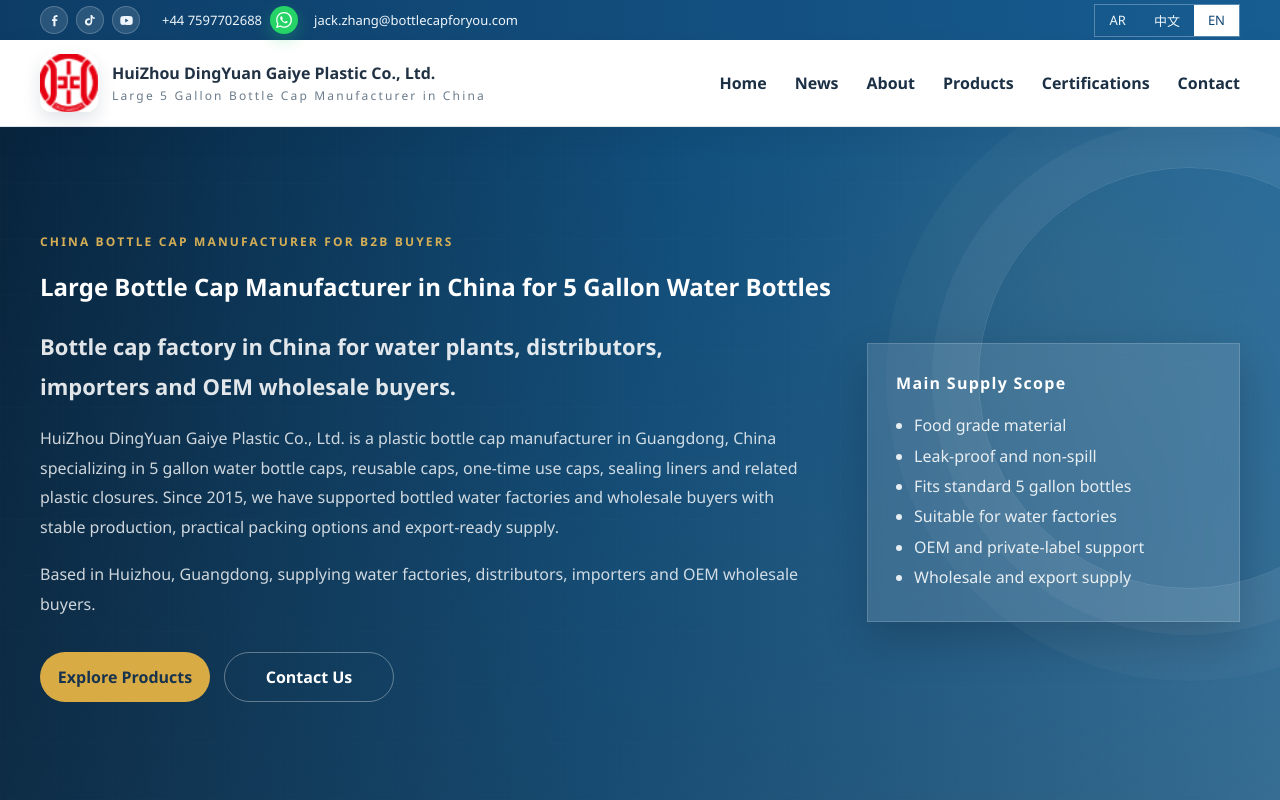
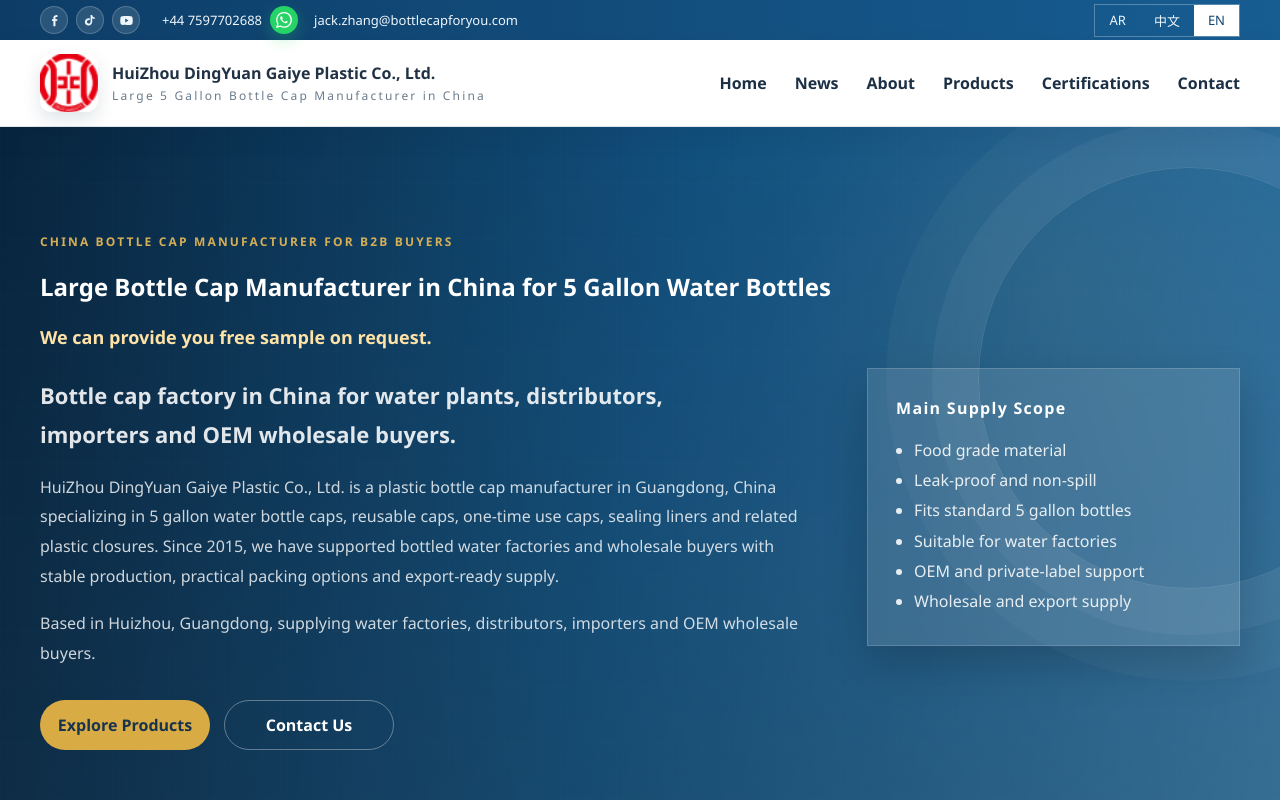
Before and after one commit to ahsih/BottleCapForYou, an Angular app in the folder BottleCapForYou/ClientApp/: page / in a window 1280 px wide. Shown: the top 800 px of the page. Built offline with nearby package versions, Linux system fonts and the light colour scheme.

Commit message:
Added free sample
Added free sample

```diff
--- a/BottleCapForYou/ClientApp/src/app/home/home.component.css
+++ b/BottleCapForYou/ClientApp/src/app/home/home.component.css
@@ -325,6 +325,15 @@
   color: rgba(255, 255, 255, 0.88);
   font-size: 22px;
   line-height: 1.8;
+  font-weight: 700;
+}
+
+.hero__sample-note {
+  max-width: 720px;
+  margin: 16px 0 0;
+  color: #ffe2a5;
+  font-size: 18px;
+  line-height: 1.6;
   font-weight: 700;
 }
 
--- a/BottleCapForYou/ClientApp/src/app/home/home.component.html
+++ b/BottleCapForYou/ClientApp/src/app/home/home.component.html
@@ -136,6 +136,7 @@
       <div class="hero__copy">
         <p class="hero__tag">{{ content().hero.tag }}</p>
         <h1>{{ manufacturerHeading() }}</h1>
+        <p class="hero__sample-note">We can provide you free sample on request.</p>
         <p class="hero__summary">{{ content().hero.subtitle }}</p>
         <p class="hero__body">{{ content().hero.body }}</p>
         <p class="hero__body">{{ manufacturerSummary() }}</p>
```
